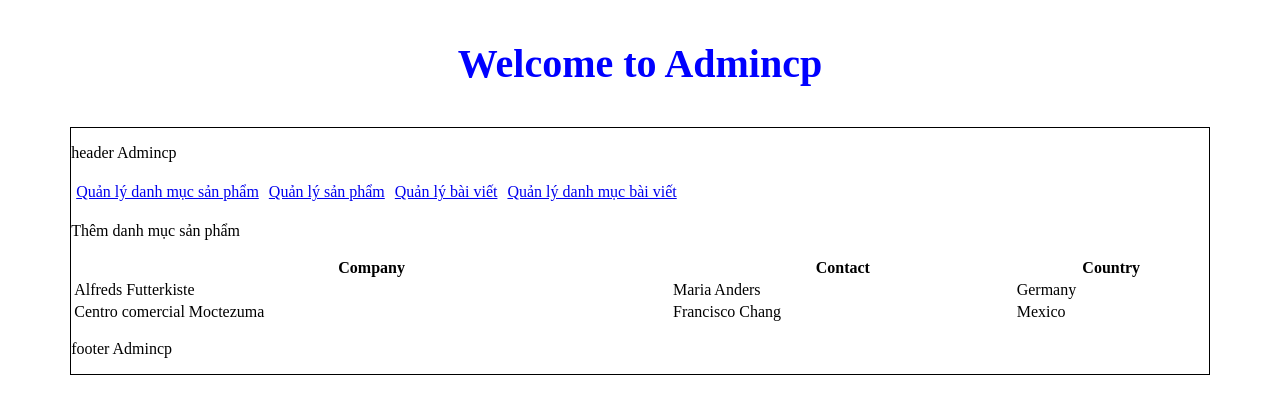
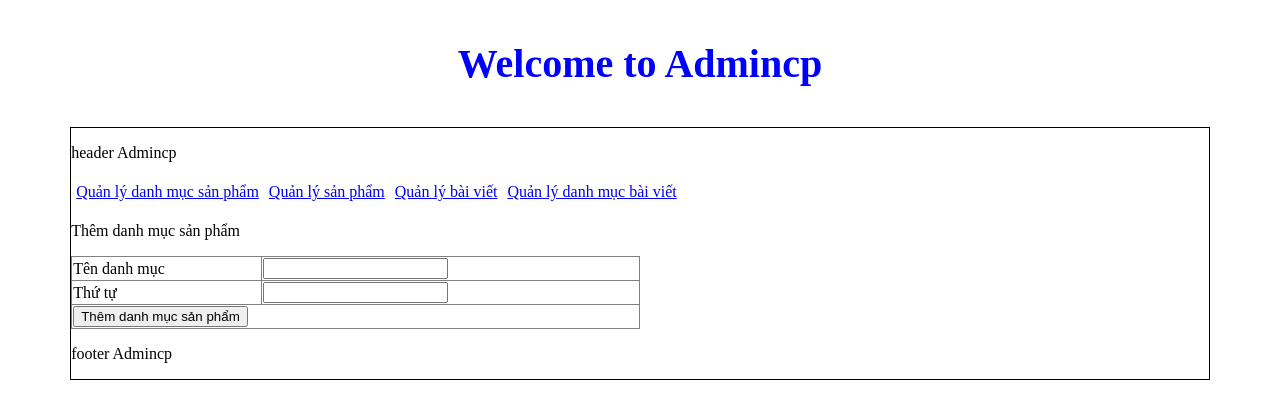
Before and after one commit to TesterGithub14/ShopWeb, a PHP site: page /admincp/index.php?action=quanlydanhmucsanpham in a window 1280 px wide. Shown: the top 419 px of the page. Run offline with PHP 8.4, Linux system fonts and the light colour scheme.

Commit message:
new update

```diff
--- a/admincp/modules/quanlydanhmucsp/them.php
+++ b/admincp/modules/quanlydanhmucsp/them.php
@@ -1,18 +1,16 @@
 <p>Thêm danh mục sản phẩm</p>
-<table style="width: 100%;">
+<table border="1" width="50%" style="border-collapse: collapse;">
+  <form method="POST" action="../quanlydanhmucsp/xuly.php">
     <tr>
-    <th>Company</th>
-    <th>Contact</th>
-    <th>Country</th>
+      <td>Tên danh mục</td>
+      <td><input type="text" name="tendanhmuc"></td>
     </tr>
     <tr>
-    <td>Alfreds Futterkiste</td>
-    <td>Maria Anders</td>
-    <td>Germany</td>
+      <td>Thứ tự</td>
+      <td><input type="text" name="thutu"></td>
     </tr>
     <tr>
-    <td>Centro comercial Moctezuma</td>
-    <td>Francisco Chang</td>
-    <td>Mexico</td>
+      <td colspan="2"><input type="submit" name="themdanhmuc" value="Thêm danh mục sản phẩm"></td>
     </tr>
+  </form>
 </table>
```
Also changed, not shown: admincp/modules/quanlydanhmucsp/xuly.php (+10 -0 lines). Lines whose indentation alone changed are shown as unchanged.
